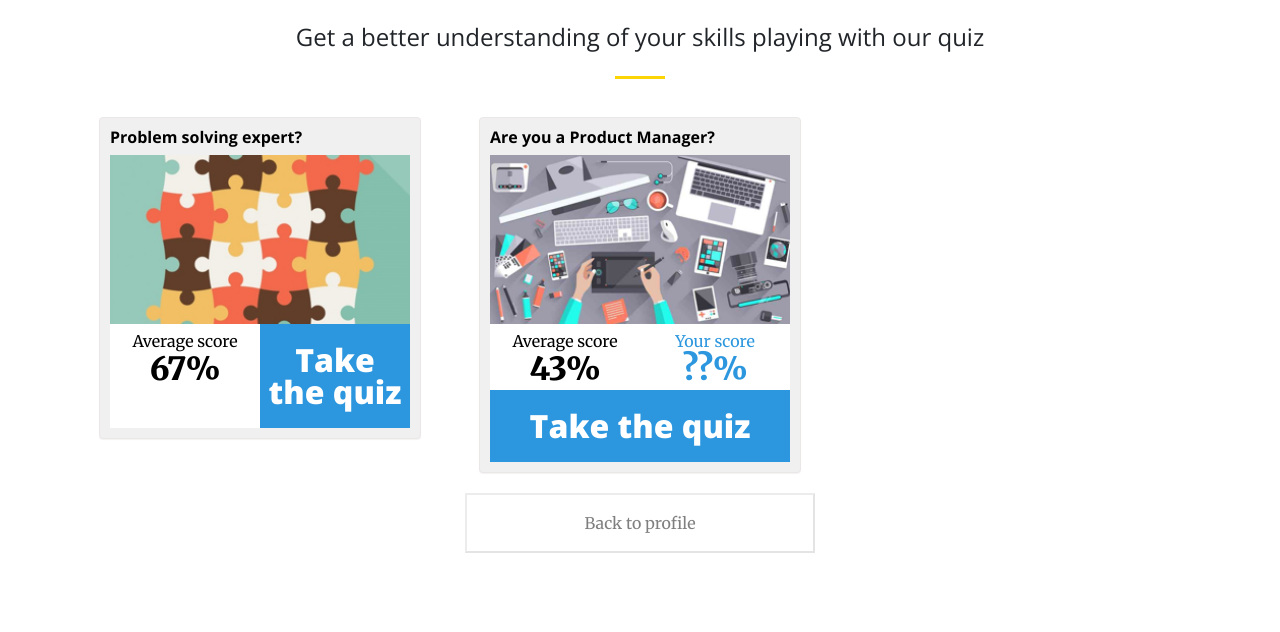
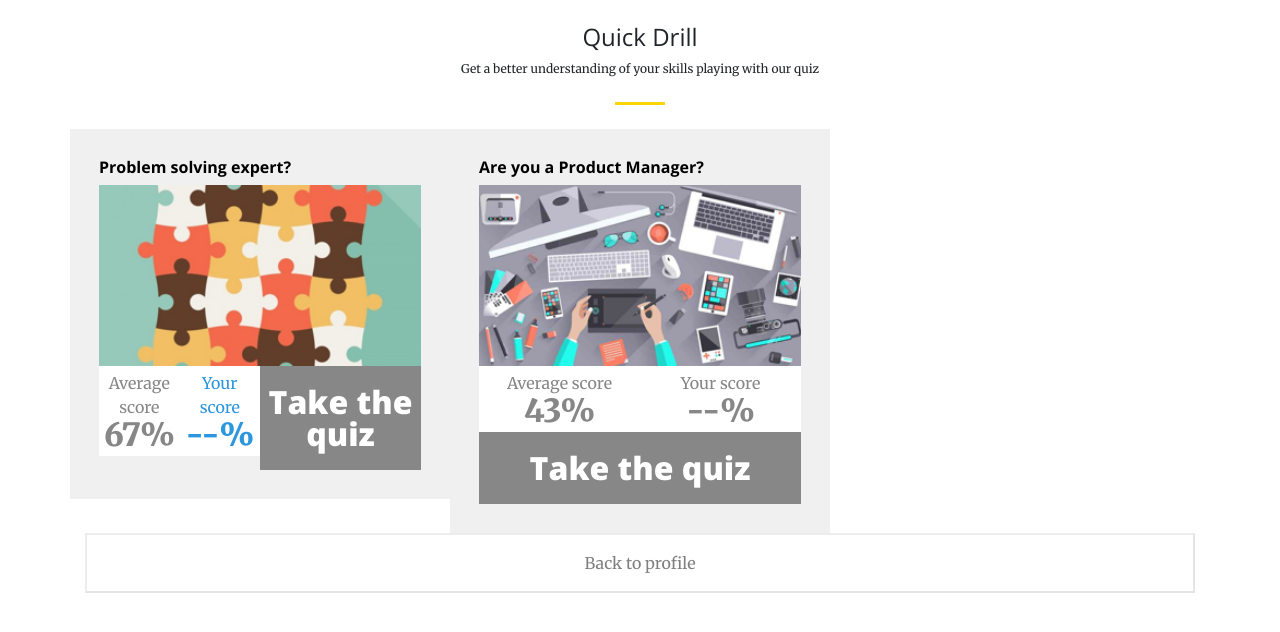
Before and after one commit to TheHackerGames/hacker-games, an ASP.NET MVC app: page /Quizes in a window 1280 px wide. Shown: the part 57-689 px from the top of the page. Run offline with ASP.NET Core 8 and stand-ins for ASP.NET MVC 5, Linux system fonts and the light colour scheme; the project's own start-up code is not run, and a stand-in starts its controllers and pages; some libraries are stand-ins or nearby versions.

Commit message:
add profile styles

```diff
--- a/EXServiceHub/EXServiceHub/Views/Quizes/Index.cshtml
+++ b/EXServiceHub/EXServiceHub/Views/Quizes/Index.cshtml
@@ -399,14 +399,8 @@
     }
 
     .panel {
-        margin: 14px;
-        margin-bottom: 20px;
         color: #fcd505;
-        border: 1px solid #ece7e7;
-        border-radius: 4px;
-        -webkit-box-shadow: 0 1px 1px rgba(0,0,0,.05);
-        box-shadow: 0 1px 1px rgba(0,0,0,.05);
-        padding: 10px;
+        padding: 29px;
         background: #f0f0f0;
     }
     .panel-footer {
@@ -433,11 +427,11 @@
 
         time.pink {
             background-color: #fff;
-            color: #000;
+            color: #878787;
             min-height: 100%;
         }
         time.purple {
-        background-color: #2c97de;
+            background-color: #878787;
             padding-top: 20px;
             padding-bottom: 20px;
             font-family: 'Open Sans', 'Helvetica Neue', Arial, sans-serif;
@@ -662,25 +656,17 @@
         <div class="container">
             <div class="row">
                 <div class="col-lg-12 text-center">
-                    <h4 class="section-heading">Get a better understanding of your skills playing with our quiz</h4>
+                    <h4 class="section-heading">Quick Drill</h4>
+                    <p style="font-size: 12px; padding-left: 40px; padding-right: 40px;">
+                        Get a better understanding of your skills playing with our quiz
+                    </p>
                     <hr class="my-4" style="border-color: #fcd505;">
                 </div>
             </div>
 
-
-
-
-
-
-
-
-
-
-
-
             <div class="row">
 
-                <div class="col-sm-4">
+                <div class="col-sm-4" style="padding: 0;">
                     <div class="panel panel-primary event-primary">
                         <div class="panel-heading">
                             <h6 style="color: #000;font-weight: bold;">Problem solving expert?</h6>
@@ -689,10 +675,24 @@
                             <img src="/Content/img/problem-solving.png" alt="event image" class="img-responsive">
                             <div class="row nopadding">
                                 <div class="col-sm-6 nopadding">
+                                    <div class="row">
+                                        <div class="col-6" style="
+                                                                                                                                                                                                                                                                                                                                                                                                                                                                                                                padding-right: 0;
+                                                                                                                                                                                                                                                                                                                                                                                                                                                                                                            ">
                                             <time class="start pink">
                                                 Average score
                                                 <span class="month">67%</span>
                                             </time>
+                                        </div>
+                                        <div class="col-6" style="
+                                                                                                                                                                                                                                                                                                                                                                                                                                                              padding-left: 0;
+                                                                                                                                                                                                                                                                                                                                                                                                                                                          ">
+                                            <time class="start pink" style="color: #2c97de !important;">
+                                                Your score
+                                                <span class="month">--%</span>
+                                            </time>
+                                        </div>
+                                    </div>
                                 </div>
                                 <div class="col-sm-6 nopadding">
                                     <time class="end purple">
@@ -703,7 +703,7 @@
                         </div>
                     </div>
                 </div>
-                <div class="col-sm-4">
+                <div class="col-sm-4" style="padding: 0;">
                     <div class="panel panel-primary event-primary">
                         <div class="panel-heading">
                             <h6 style="color: #000; font-weight: bold;">
@@ -726,9 +726,9 @@
                                     <div class="col-6" style="
                                                                                                                                                                                                                                                                                                                                                                                                                                                               padding-left: 0;
                                                                                                                                                                                                                                                                                                                                                                                                                                                           ">
-                                        <time class="start pink" style="color: #2c97de !important;">
+                                        <time class="start pink">
                                             Your score
-                                            <span class="month">??%</span>
+                                            <span class="month">--%</span>
                                         </time>
                                     </div>
                                 </div>
@@ -753,7 +753,7 @@
                                     <div class="col-6" style="
                                                                                                                                                                                                                                                                                                                                                                                                                                                               padding-left: 0;
                                                                                                                                                                                                                                                                                                                                                                                                                                                           ">
-                                        <time class="start pink" style="color: #2c97de !important;">
+                                        <time class="start pink">
                                             Your score
                                             <span class="month">83%</span>
                                         </time>
@@ -771,12 +771,17 @@
                         </div>
                     </div>
 
+                </div>
+            </div>
+
+            <div class="row">
+                <div class="col-md-12">
+
                     <input type="button" value="Back to profile" onclick="location.href = '/activities'" style="width: 100%;
                                                                                                                                                                                                                                                                                                                                                                                                                                                                                                                                                                                    color: rgba(0,0,0,.5);
                                                                                                                                                                                                                                                                                                                                                                                                                                                                                                                                                                                    border-color: rgba(0,0,0,.1);
                                                                                                                                                                                                                                                                                                                                                                                                                                                                                                                                                                                    background-color: #fff;
                                                                                                                                                                                                                                                                                                                                                                                                                                                                                                                                                                                    height: 60px;">
-
                 </div>
             </div>
         </div>
```
Also changed, not shown: EXServiceHub/EXServiceHub/Views/Courses/Index.cshtml (+10 -0 lines). Lines whose indentation alone changed are shown as unchanged.
